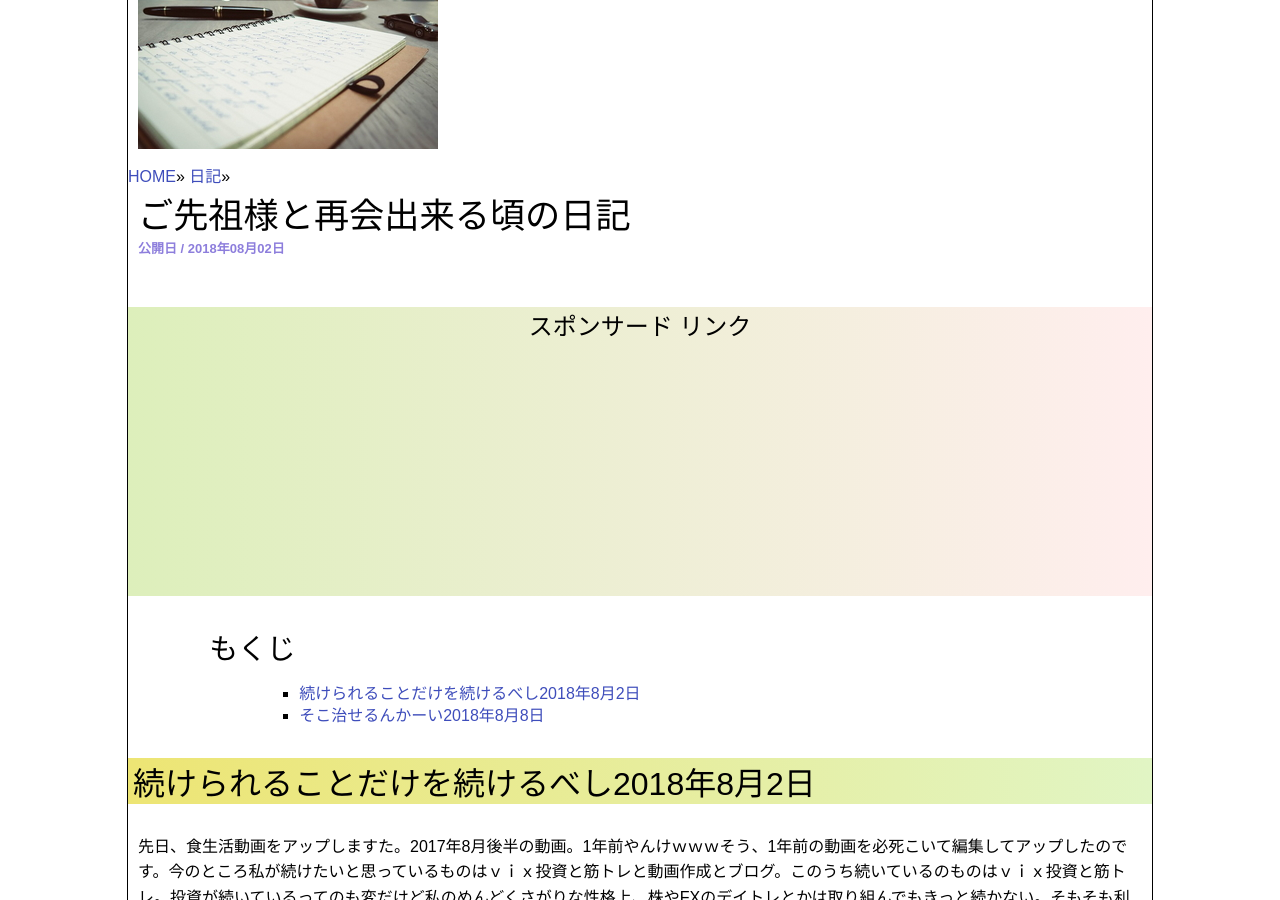
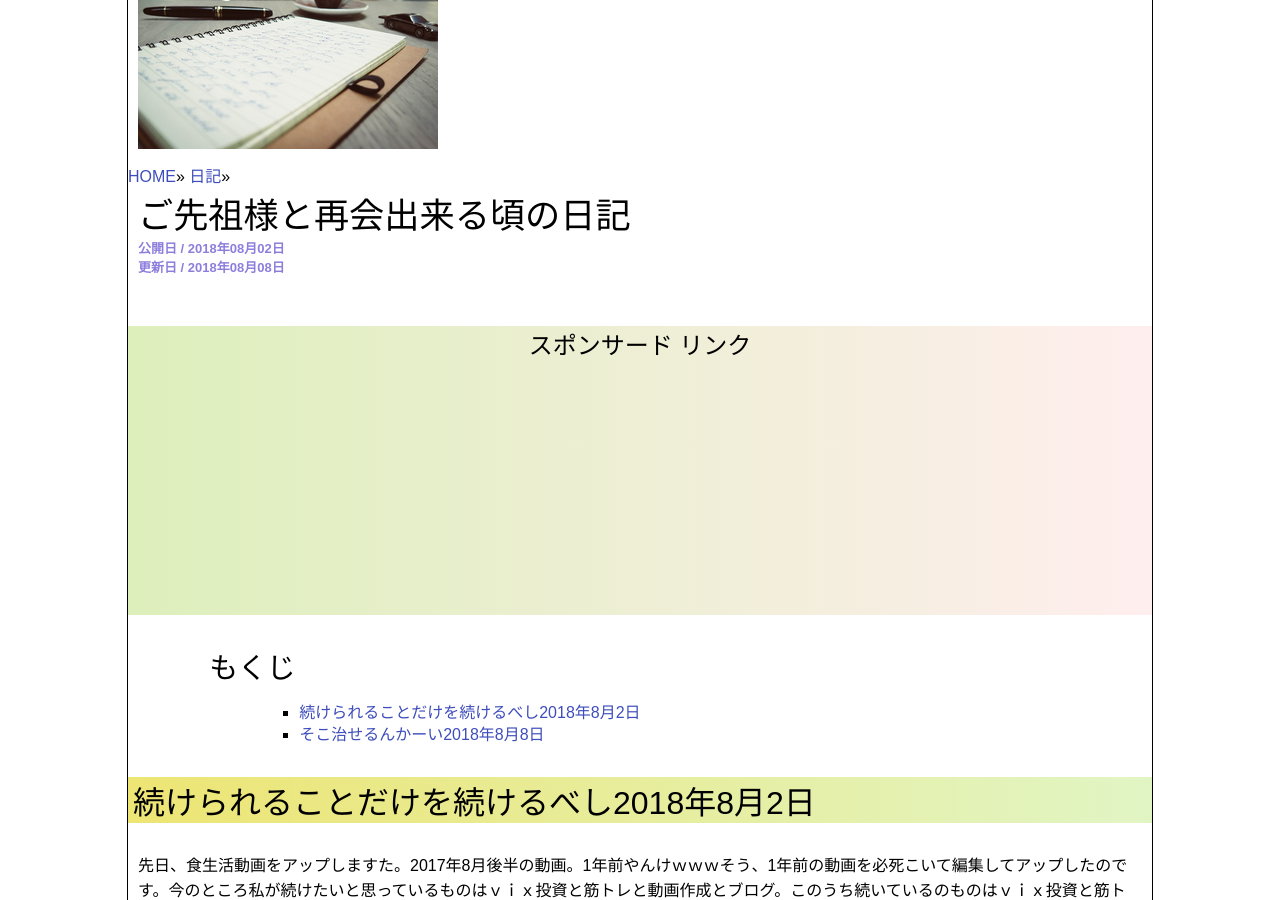
Before and after one commit to photoantenna/photoantenna.github.io, a Jekyll site: the page built from _posts/2018-08-02-diary.md, in a window 1280 px wide and 900 px high, scrolled down 322 px. Built offline with Jekyll 4.4.1, drawn with Linux system fonts in a browser that asks for light colours.

Commit message:
更新日付入力

```diff
--- a/_posts/2018-08-02-diary.md
+++ b/_posts/2018-08-02-diary.md
@@ -2,12 +2,12 @@
 layout: post
 title: "ご先祖様と再会出来る頃の日記"
 permalink: diary11
-excerpt: "日常のことや出来事に対する自分の反応を文章化していこうのコーナーです。特にテーマも設けずにつらつらと書いていくとっても楽しいコーナーです。見る人にとって楽しいコーナーかどうかは定かではありませんよー"
+excerpt: "updated2018-08-08,日常のことや出来事に対する自分の反応を文章化していこうのコーナーです。特にテーマも設けずにつらつらと書いていくとっても楽しいコーナーです。見る人にとって楽しいコーナーかどうかは定かではありませんよー"
 categories: "日記"
 tags: "日記"
 keywords: "投資, 習慣, 肋骨, 筋トレ"
 mokuji: true
-update:
+update: 2018-08-08
 image:
   feature: diary.jpg
 ---
```
